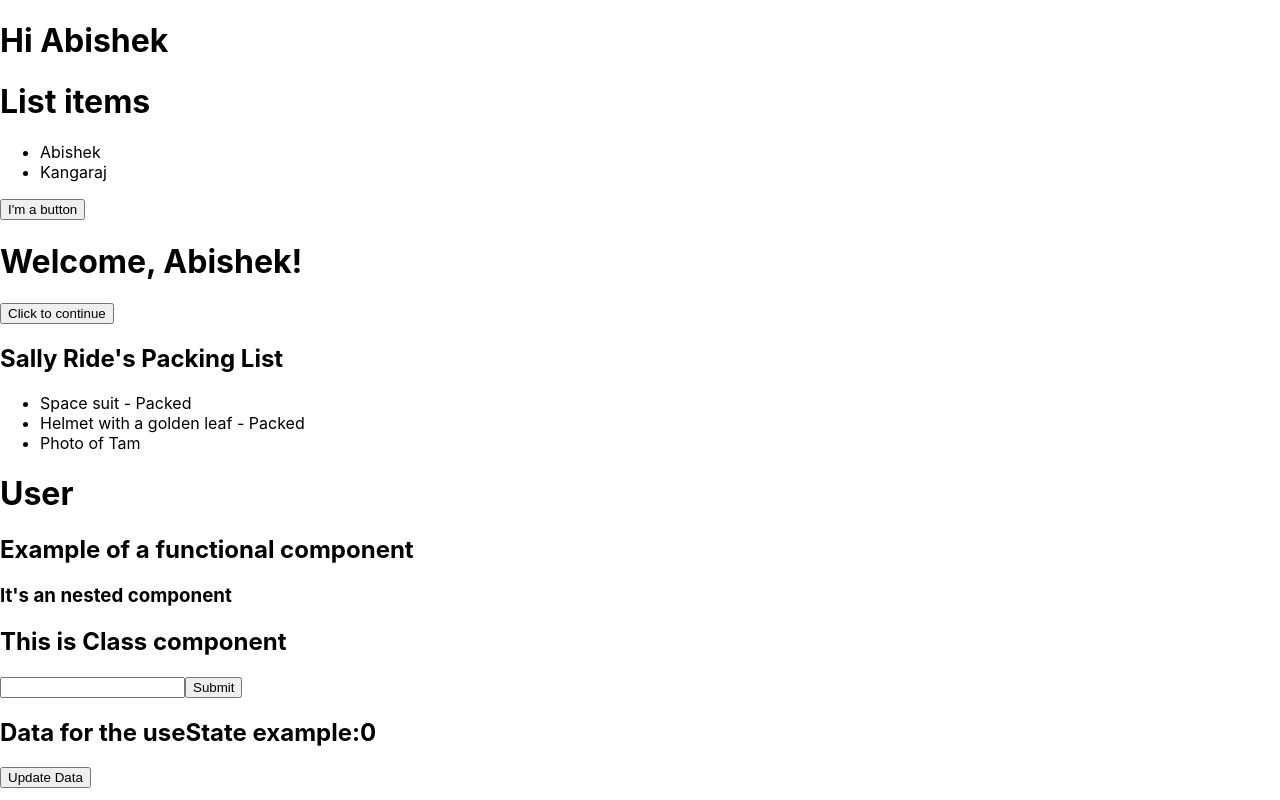
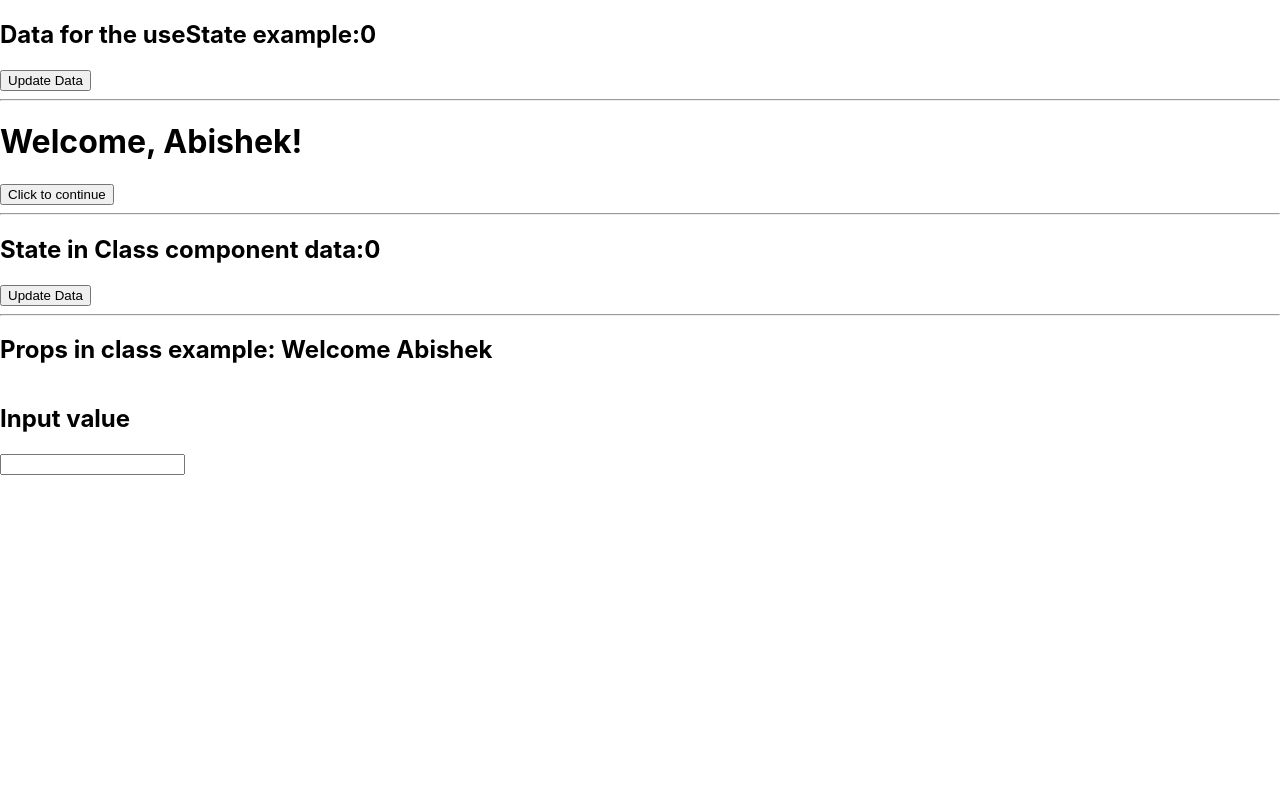
Before and after one commit to Abishek-Kanagaraj/React, a React (Create React App) app in the folder Demo/: page / in a window 1280 px wide. Built offline with nearby package versions, Linux system fonts and the light colour scheme.

Commit message:
22/02/2024 Update - onClick, onChange events,state and props in Class component

```diff
--- a/Demo/src/App.js
+++ b/Demo/src/App.js
@@ -1,24 +1,24 @@
 import Message, { MyButton } from "./list";
 import { ListGroup } from "./list";
-import { Welcome } from "./props";
+import  Welcome  from "./props";
 import PackingList from "./conditionalRendering";
 import User, {Member} from "./Component";
 import Form from "./Events";
 import Increment from "./state";
 import Computer,{Device} from "./demo";
 import { Develop } from "./demo";
+import Update from "./stateInClass";
+import Student from "./propsInClass";
+import Input from "./inputEvent";
 export default function list() {
   return (
     <>
-      <Message />
-      <ListGroup />
-      <MyButton />
-      <Welcome name="Abishek"/>
-      <PackingList/>
-      <User/>
-      <Member/>
-      <Form/>
       <Increment/>
+      <Welcome name={"Abishek"}/>
+      <Update/>
+      <Student name={"Abishek"}/>
+      <tr/>
+      <Input/>
     </>
 
   )
--- /dev/null
+++ b/Demo/src/inputEvent.jsx
@@ -0,0 +1,13 @@
+import { useState } from "react";
+export default function Input(){
+    const [Data,setData]=useState(null)
+    function getData(e){
+        setData(e.target.value)
+    }
+    return(
+        <>
+        <h2>Input value {Data}</h2>
+        <input type="text" onChange={(e)=>getData(e)}/>
+        </>
+    );
+}
--- a/Demo/src/props.js
+++ /dev/null
@@ -1,9 +0,0 @@
-export function Welcome(props){
-
-    return (
-        <>
-        <h1>Welcome, {props.name}!</h1>
-        <button className="button">Click to continue</button>
-        </>
-    );
-}
--- /dev/null
+++ b/Demo/src/props.jsx
@@ -0,0 +1,11 @@
+import { useState } from "react";
+export default function Welcome(props){
+    const [name,setName]=useState("Abishek")//to update name we use "useState"
+    return (
+        <>
+        <h1>Welcome, {name}!</h1>
+        <button className="button" onClick={()=>setName("Ajay")}>Click to continue</button>
+        <hr/>
+        </>
+    );
+}
--- /dev/null
+++ b/Demo/src/propsInClass.jsx
@@ -0,0 +1,10 @@
+import { Component } from "react";
+export default class Student extends Component{
+    render(){
+        return(
+            <>
+            <h2>Props in class example: Welcome {this.props.name}</h2>
+            </>
+        );
+    }
+}
--- a/Demo/src/state.js
+++ b/Demo/src/state.jsx
@@ -6,6 +6,7 @@
         <div>
             <h2>Data for the useState example:{data}</h2>
             <button onClick={()=>setData(data+1)}>Update Data</button>
+            <hr/>
         </div>
     )
 }
--- /dev/null
+++ b/Demo/src/stateInClass.jsx
@@ -0,0 +1,22 @@
+import { Component } from "react";
+
+export default class Update extends Component{
+    constructor(){
+        super();
+        this.state={
+            data:0
+        }
+    }
+    updateData(){
+        this.setState({data:this.state.data+1})
+    }
+    render(){
+        return(
+            <>
+            <h2>State in Class component data:{this.state.data}</h2>
+            <button onClick={()=>this.updateData()}>Update Data</button>
+            <hr/>
+            </>
+        );
+    }
+}
```
Also changed, not shown: Demo/src/Component.jsx (renamed from Demo/src/Component.js), Demo/src/Events.jsx (renamed from Demo/src/Events.js), Demo/src/conditionalRendering.jsx (renamed from Demo/src/conditionalRendering.js), Demo/src/demo.jsx (renamed from Demo/src/demo.js), Demo/src/list.jsx (renamed from Demo/src/list.js).
